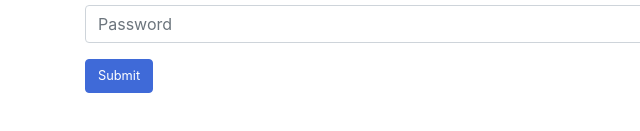
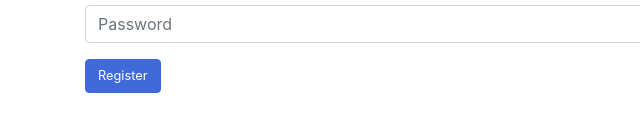
Before and after one commit to shloknatarajan/telemed, an Electron app: page register.html in a window 1280 px wide. Shown: the part 425-556 px from the top of the page, 0-640 px from the left. Drawn offline with Linux system fonts and the light colour scheme.

Commit message:
submit button on register page

```diff
--- a/register.html
+++ b/register.html
@@ -36,7 +36,7 @@
                 <label for="exampleInputPassword1">Password</label>
                 <input type="password" class="form-control" id="inputPassword" placeholder="Password">
             </div>
-            <button type="submit" class="btn btn-primary">Submit</button>
+            <button type="submit" class="btn btn-primary">Register</button>
         </form>
     </div>
 </body>
```
